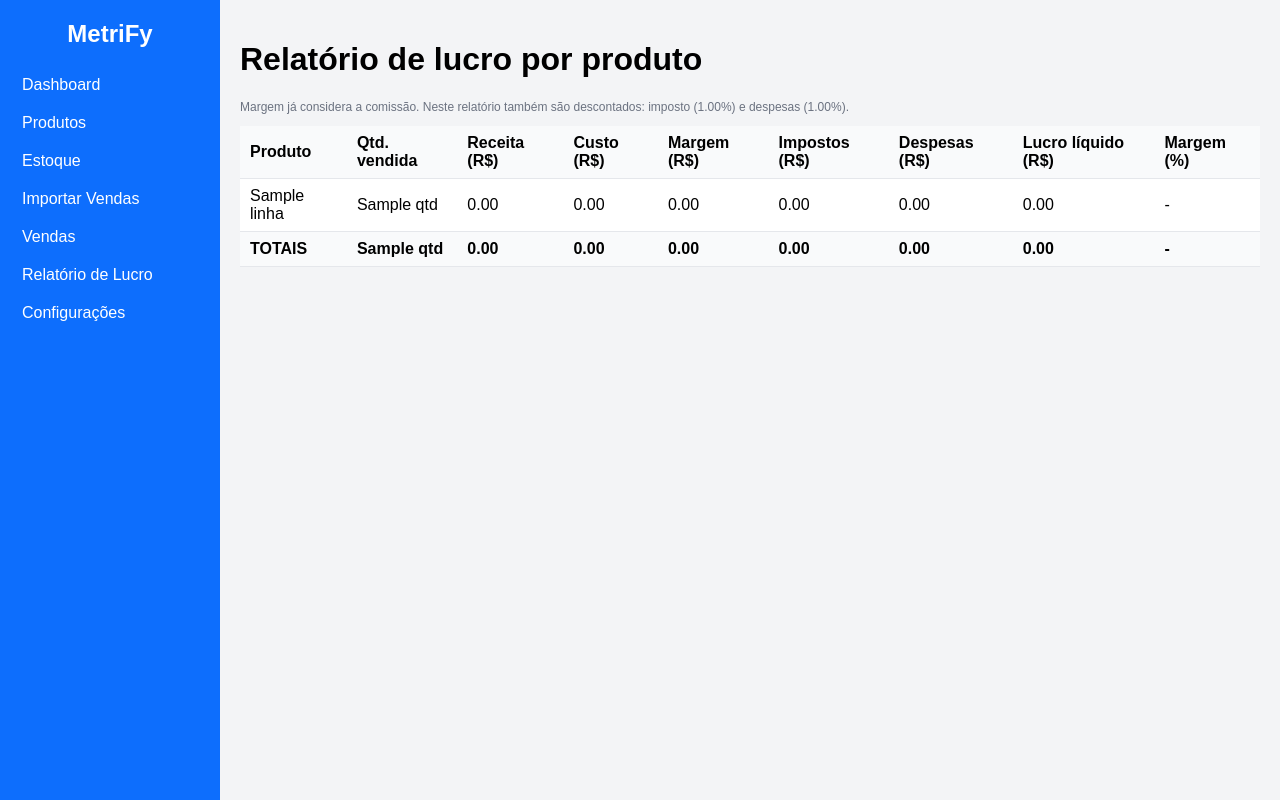
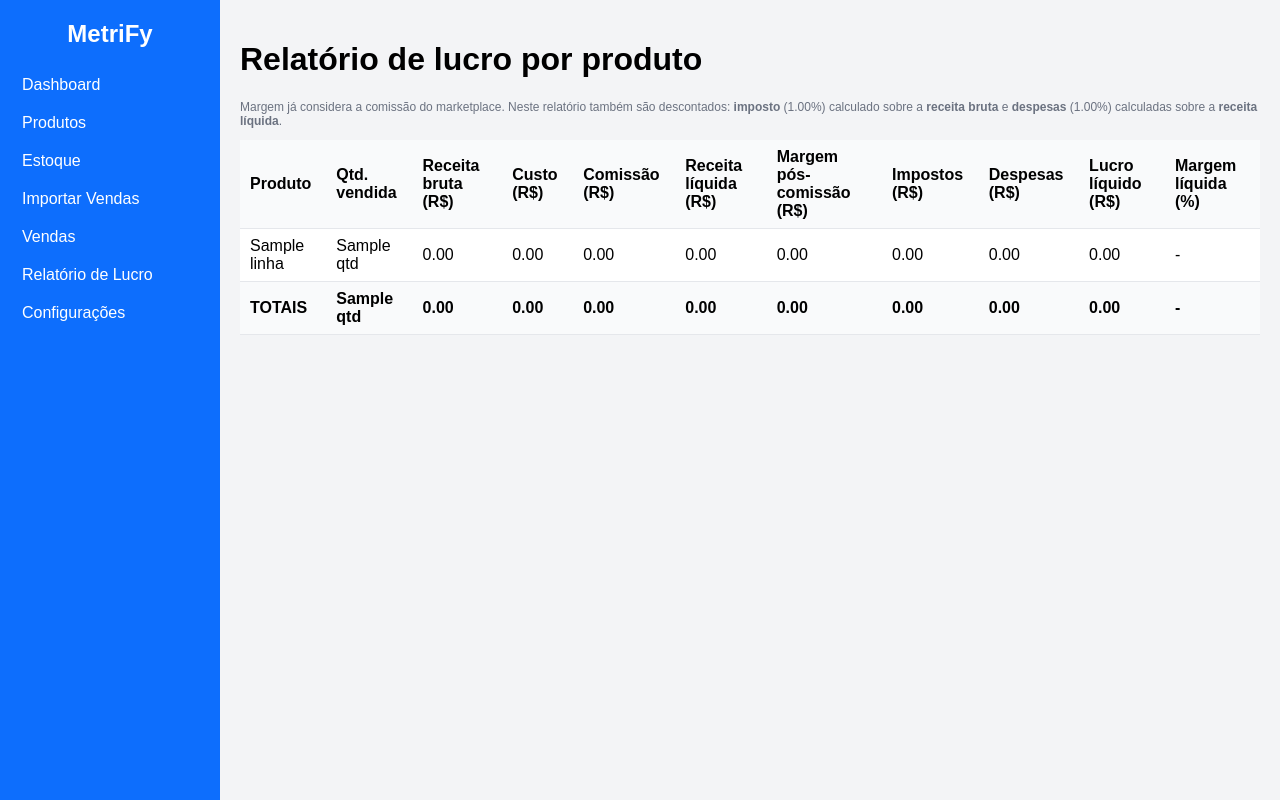
Before and after one commit to oliveirafjdo-web/MetriFyPostgres, a Python web app: template templates/relatorio_lucro.html in a window 1280 px wide. Run offline with Jinja, Linux system fonts and the light colour scheme; the template is opened without the code that fills it: most values are stand-ins (such as "Sample title", 1, 10 or a date in 2020).

Commit message:
Update profit report HTML with detailed calculations

```diff
--- a/templates/relatorio_lucro.html
+++ b/templates/relatorio_lucro.html
@@ -3,8 +3,11 @@
 <h1>Relatório de lucro por produto</h1>
 
 <p class="small">
-  Margem já considera a comissão. Neste relatório também são descontados:
-  imposto ({{ '%.2f'|format(imposto_percent) }}%) e despesas ({{ '%.2f'|format(despesas_percent) }}%).
+  Margem já considera a comissão do marketplace. Neste relatório também são descontados:
+  <strong>imposto</strong> ({{ '%.2f'|format(imposto_percent) }}%) calculado sobre a
+  <strong>receita bruta</strong>
+  e <strong>despesas</strong> ({{ '%.2f'|format(despesas_percent) }}%) calculadas sobre a
+  <strong>receita líquida</strong>.
 </p>
 
 <table>
@@ -12,31 +15,35 @@
     <tr>
       <th>Produto</th>
       <th>Qtd. vendida</th>
-      <th>Receita (R$)</th>
+      <th>Receita bruta (R$)</th>
       <th>Custo (R$)</th>
-      <th>Margem (R$)</th>
+      <th>Comissão (R$)</th>
+      <th>Receita líquida (R$)</th>
+      <th>Margem pós-comissão (R$)</th>
       <th>Impostos (R$)</th>
       <th>Despesas (R$)</th>
       <th>Lucro líquido (R$)</th>
-      <th>Margem (%)</th>
+      <th>Margem líquida (%)</th>
     </tr>
   </thead>
   <tbody>
     {% for l in linhas %}
     {% set receita = l['receita'] or 0 %}
-    {% set margem = l['margem'] or 0 %}
+    {% set lucro_liquido = l['lucro_liquido'] or 0 %}
     <tr>
       <td>{{ l['nome'] }}</td>
       <td>{{ l['qtd'] }}</td>
       <td>{{ '%.2f'|format(receita) }}</td>
       <td>{{ '%.2f'|format(l['custo'] or 0) }}</td>
-      <td>{{ '%.2f'|format(margem) }}</td>
+      <td>{{ '%.2f'|format(l['comissao'] or 0) }}</td>
+      <td>{{ '%.2f'|format(l['receita_liquida'] or 0) }}</td>
+      <td>{{ '%.2f'|format(l['margem'] or 0) }}</td>
       <td>{{ '%.2f'|format(l['impostos'] or 0) }}</td>
       <td>{{ '%.2f'|format(l['despesas'] or 0) }}</td>
-      <td>{{ '%.2f'|format(l['lucro_liquido'] or 0) }}</td>
+      <td>{{ '%.2f'|format(lucro_liquido) }}</td>
       <td>
         {% if receita > 0 %}
-          {{ '%.2f'|format((l['lucro_liquido'] / receita) * 100) }}%
+          {{ '%.2f'|format((lucro_liquido / receita) * 100) }}%
         {% else %}
           -
         {% endif %}
@@ -50,6 +57,11 @@
       <th>{{ totais['qtd'] }}</th>
       <th>{{ '%.2f'|format(totais['receita'] or 0) }}</th>
       <th>{{ '%.2f'|format(totais['custo'] or 0) }}</th>
+      <th>{{ '%.2f'|format(totais['comissao'] or 0) }}</th>
+      <th>
+        {% set receita_liq_total = (totais['receita'] or 0) - (totais['comissao'] or 0) %}
+        {{ '%.2f'|format(receita_liq_total) }}
+      </th>
       <th>{{ '%.2f'|format(totais['margem'] or 0) }}</th>
       <th>{{ '%.2f'|format(totais['impostos'] or 0) }}</th>
       <th>{{ '%.2f'|format(totais['despesas'] or 0) }}</th>
```
